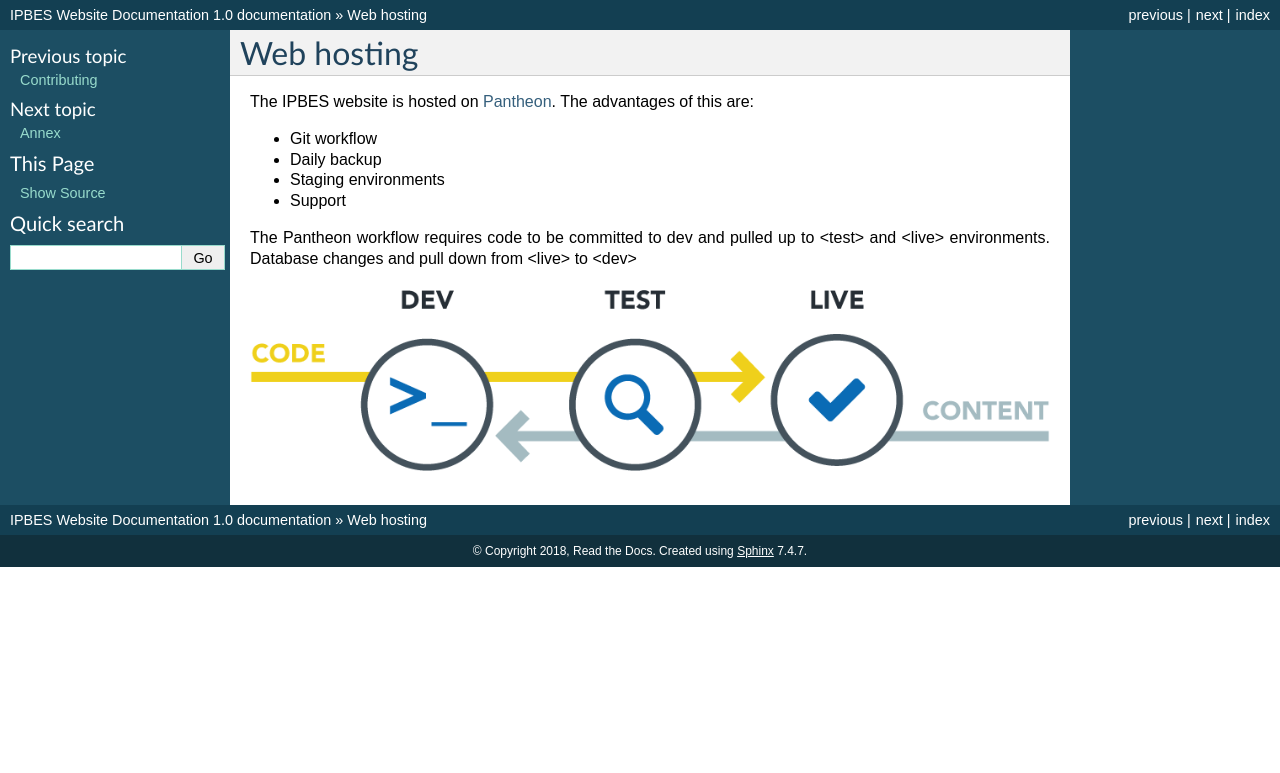
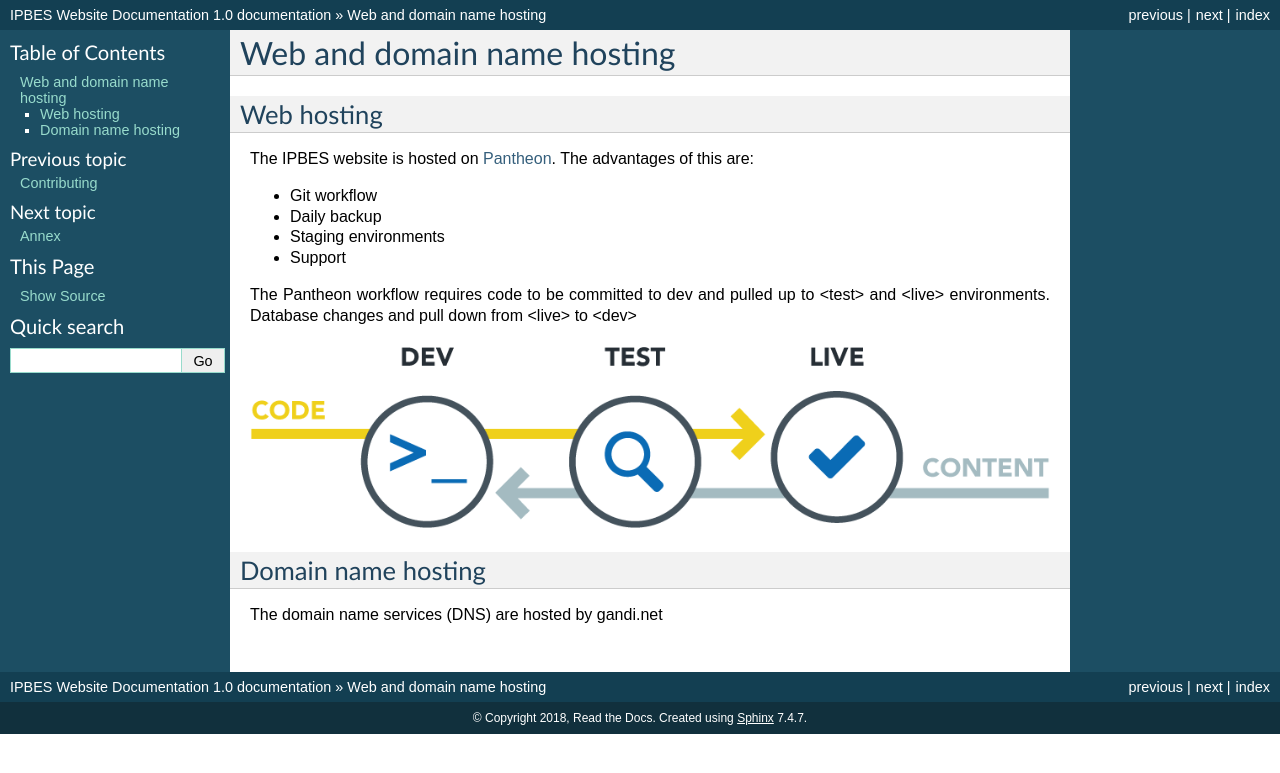
Before and after one commit to ipbes/ipbeswebdocs, a Sphinx documentation site: the page built from docs/hosting/index.rst, in a window 1280 px wide. Shown: the top 773 px of the page. Built offline with Sphinx 7.4.7, drawn with Linux system fonts in a browser that asks for light colours; pages that are not in the unit, such as notebooks, are missing from menus.

Commit message:
Update index.rst

```diff
--- a/docs/hosting/index.rst
+++ b/docs/hosting/index.rst
@@ -1,5 +1,8 @@
+Web and domain name hosting
+===========================
+
 Web hosting
-===========
+-----------
 The IPBES website is hosted on Pantheon_. The advantages of this are:
 
 - Git workflow
@@ -12,6 +15,11 @@ The Pantheon workflow requires code to be committed to dev and pulled up to <tes
 .. image:: ../images/hosting_pantheon_workflow.png
    :alt: Pantheon code and database flows.
 
+Domain name hosting
+-------------------
+The domain name services (DNS) are hosted by gandi.net
+
+
 .. toctree::
    :maxdepth: 1
 
```
